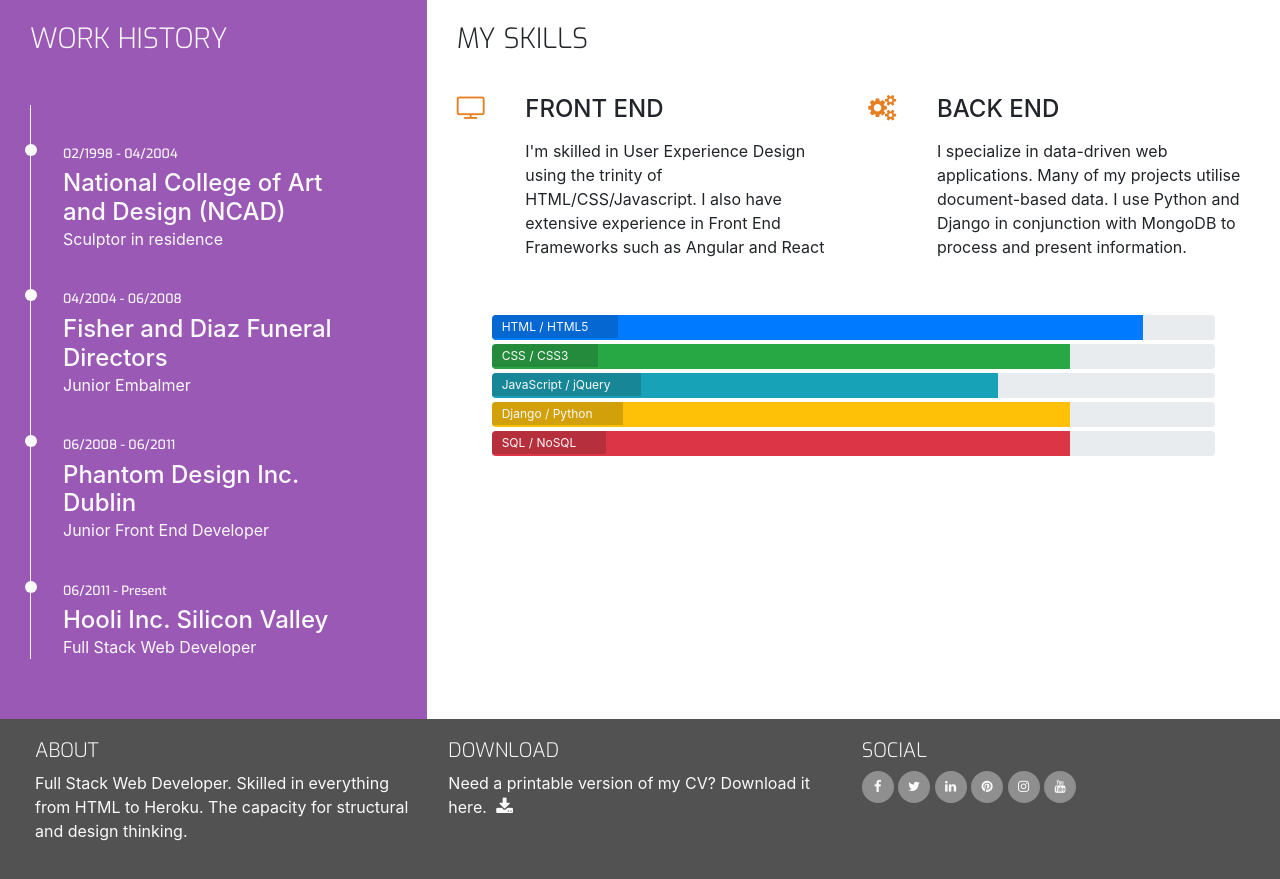
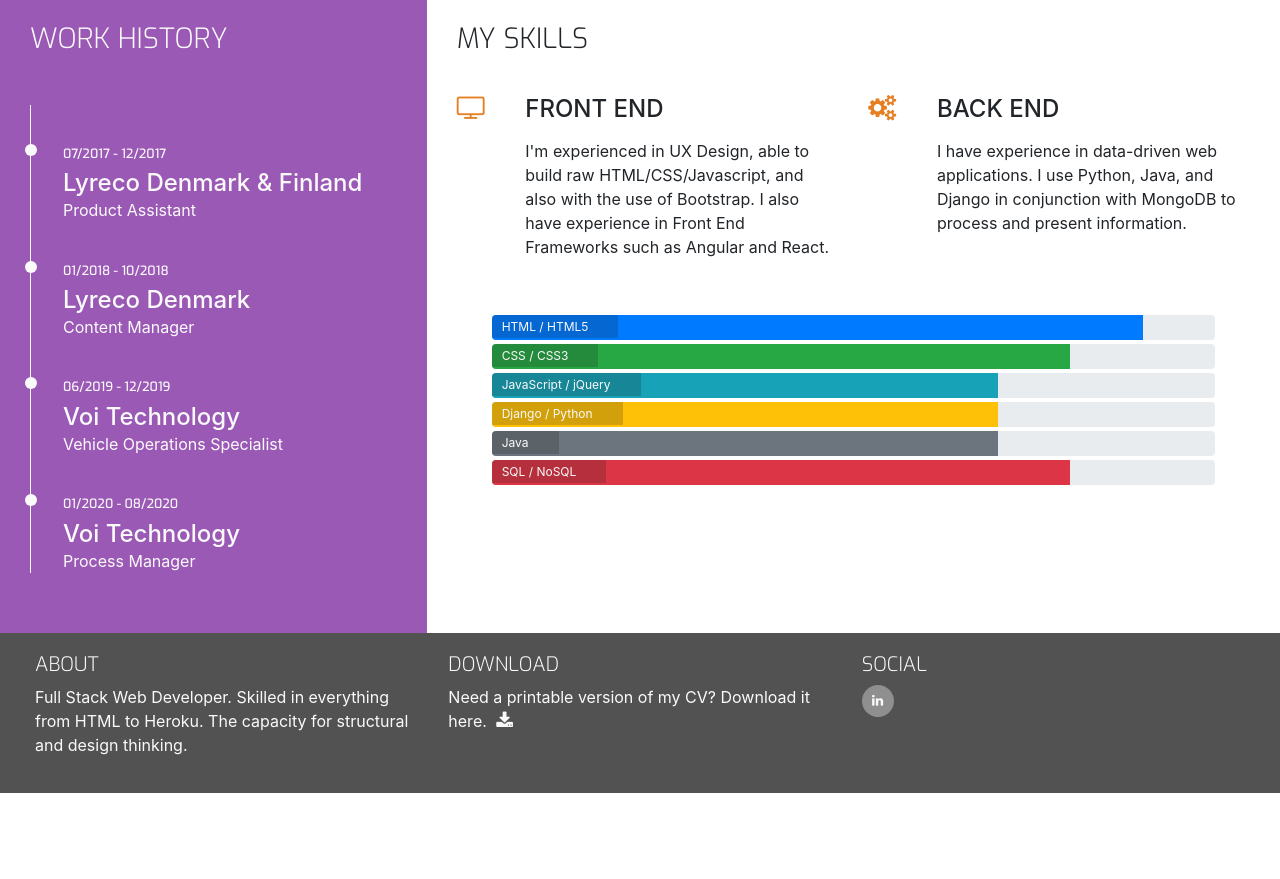
Before and after one commit to AndreasChristensen89/bootstrap-resume, a plain HTML site: page resume.html in a window 1280 px wide. Shown: the part 372-1251 px from the top of the page. After the commit the page ends 1165 px from the top, so only its background shows below. Drawn offline with nearby package versions, Linux system fonts and the light colour scheme.

Commit message:
Add personal info to all pages

```diff
--- a/assets/css/style.css
+++ b/assets/css/style.css
@@ -107,7 +107,7 @@ header {
 }
 
 .logo {
-    background: url("../images/rosie.jpg");
+    background: url("../images/salaryman.webp");
     background-position: center;
     background-repeat: no-repeat;
     background-size: cover;
--- a/resume.html
+++ b/resume.html
@@ -17,7 +17,7 @@
             <div class="col-md-8">
                 <div class="row no-gutters bg-color-name-title">
                     <div class="col heading">
-                        <h1 class="name">Rosie Odenkirk</h1>
+                        <h1 class="name">Andreas Christensen</h1>
                         <h2 class="title"> Full Stack Developer</h2>
                     </div>
                 </div>
@@ -34,7 +34,7 @@
                                 <a href="contact.html" class="hvr-sweep-to-bottom"><i class="fa fa-comment-o" aria-hidden="true"></i><span>Contact</span></a>
                             </li>
                             <li class="col-6 col-sm-3 list-inline-item ui-menu-color-download menuitem">
-                                <a href="assets/cv/sample-cv.pdf" target="_blank" class="hvr-sweep-to-bottom"><i class="fa fa-download" aria-hidden="true"></i><span>Download CV</span></a>
+                                <a href="assets/cv/andreas_christensen_cv.pdf" target="_blank" class="hvr-sweep-to-bottom"><i class="fa fa-download" aria-hidden="true"></i><span>Download CV</span></a>
                             </li>
                         </ul>
                     </div>
@@ -53,21 +53,21 @@
                     </div>
                 </div>
                 <div class="history-items">
-                    <div class="timeline-item" data-dates="02/1998 - 04/2004">
-                        <h4>National College of Art and Design (NCAD)</h4>
-                        <p>Sculptor in residence</p>
+                    <div class="timeline-item" data-dates="07/2017 - 12/2017">
+                        <h4>Lyreco Denmark & Finland</h4>
+                        <p>Product Assistant</p>
                     </div>
-                    <div class="timeline-item" data-dates="04/2004 - 06/2008">
-                        <h4>Fisher and Diaz Funeral Directors</h4>
-                        <p>Junior Embalmer</p>
+                    <div class="timeline-item" data-dates="01/2018 - 10/2018">
+                        <h4>Lyreco Denmark</h4>
+                        <p>Content Manager</p>
                     </div>
-                    <div class="timeline-item" data-dates="06/2008 - 06/2011">
-                        <h4>Phantom Design Inc. Dublin</h4>
-                        <p>Junior Front End Developer</p>
+                    <div class="timeline-item" data-dates="06/2019 - 12/2019">
+                        <h4>Voi Technology</h4>
+                        <p>Vehicle Operations Specialist</p>
                     </div>
-                    <div class="timeline-item" data-dates="06/2011 - Present">
-                        <h4>Hooli Inc. Silicon Valley</h4>
-                        <p>Full Stack Web Developer</p>
+                    <div class="timeline-item" data-dates="01/2020 - 08/2020">
+                        <h4>Voi Technology</h4>
+                        <p>Process Manager</p>
                     </div>
                 </div>
             </div>
@@ -86,7 +86,7 @@
                             <div class="col-10">
                                 <h4 class="three-reasons-heading uppercase">Front End</h4>
                                 <p>
-                                    I'm skilled in User Experience Design using the trinity of HTML/CSS/Javascript. I also have extensive experience in Front End Frameworks such as Angular and React
+                                    I'm experienced in UX Design, able to build raw HTML/CSS/Javascript, and also with the use of Bootstrap. I also have experience in Front End Frameworks such as Angular and React.
                                 </p>
                             </div>
                         </div>
@@ -99,7 +99,7 @@
                             <div class="col-10">
                                 <h4 class="three-reasons-heading uppercase">Back End</h4>
                                 <p>
-                                    I specialize in data-driven web applications. Many of my projects utilise document-based data. I use Python and Django in conjunction with MongoDB to process and present information.
+                                    I have experience in data-driven web applications. I use Python, Java, and Django in conjunction with MongoDB to process and present information.
                                 </p>
                             </div>
                         </div>
@@ -126,10 +126,16 @@
                             <span class="progress-type">JavaScript / jQuery</span>
                         </div>
                         <div class="progress">
-                            <div class="progress-bar bg-warning" role="progressbar" aria-valuenow="80" aria-valuemin="0" aria-valuemax="100" style="width:80%;">
-                                <span class="sr-only">80% complete</span>
+                            <div class="progress-bar bg-warning" role="progressbar" aria-valuenow="70" aria-valuemin="0" aria-valuemax="100" style="width:70%;">
+                                <span class="sr-only">70% complete</span>
                             </div>
                             <span class="progress-type">Django / Python</span>
+                        </div>
+                        <div class="progress">
+                            <div class="progress-bar bg-secondary" role="progressbar" aria-valuenow="70" aria-valuemin="0" aria-valuemax="100" style="width:70%;">
+                                <span class="sr-only">70% complete</span>
+                            </div>
+                            <span class="progress-type">Java</span>
                         </div>
                         <div class="progress">
                             <div class="progress-bar bg-danger" role="progressbar" aria-valuenow="80" aria-valuemin="0" aria-valuemax="100" style="width:80%;">
@@ -155,7 +161,7 @@
                 <h5 class="uppercase general-sub">Download</h5>
                 <p class="inline-block">
                     Need a printable version of my CV? Download it here.
-                    <a href="assets/cv/sample-cv.pdf" target="_blank" class="cv-pdf">
+                    <a href="assets/cv/andreas_christensen_cv.pdf" target="_blank" class="cv-pdf">
                         <i class="fa fa-download" aria-hidden="true"></i>
                         <span class="sr-only">Download link.</span>
                     </a>
@@ -166,38 +172,8 @@
                 <ul class="list-inline social-links">
                     <li class="list-inline-item">
                         <a target="_blank" href="#">
-                            <i class="fa fa-facebook" aria-hidden="true"></i>
-                            <span class="sr-only">Facebook</span>
-                        </a>
-                    </li>
-                    <li class="list-inline-item">
-                        <a target="_blank" href="#">
-                            <i class="fa fa-twitter" aria-hidden="true"></i>
-                            <span class="sr-only">Twitter</span>
-                        </a>
-                    </li>
-                    <li class="list-inline-item">
-                        <a target="_blank" href="#">
                             <i class="fa fa-linkedin" aria-hidden="true"></i>
                             <span class="sr-only">LinkedIn</span>
-                        </a>
-                    </li>
-                    <li class="list-inline-item">
-                        <a target="_blank" href="#">
-                            <i class="fa fa-pinterest" aria-hidden="true"></i>
-                            <span class="sr-only">Pinterest</span>
-                        </a>
-                    </li>
-                    <li class="list-inline-item">
-                        <a target="_blank" href="#">
-                            <i class="fa fa-instagram" aria-hidden="true"></i>
-                            <span class="sr-only">Instagram</span>
-                        </a>
-                    </li>
-                    <li class="list-inline-item">
-                        <a target="_blank" href="#">
-                            <i class="fa fa-youtube" aria-hidden="true"></i>
-                            <span class="sr-only">YouTube</span>
                         </a>
                     </li>
                 </ul>
```
Also changed, not shown: contact.html (+3 -33 lines), index.html (+10 -40 lines), 1 other file.
